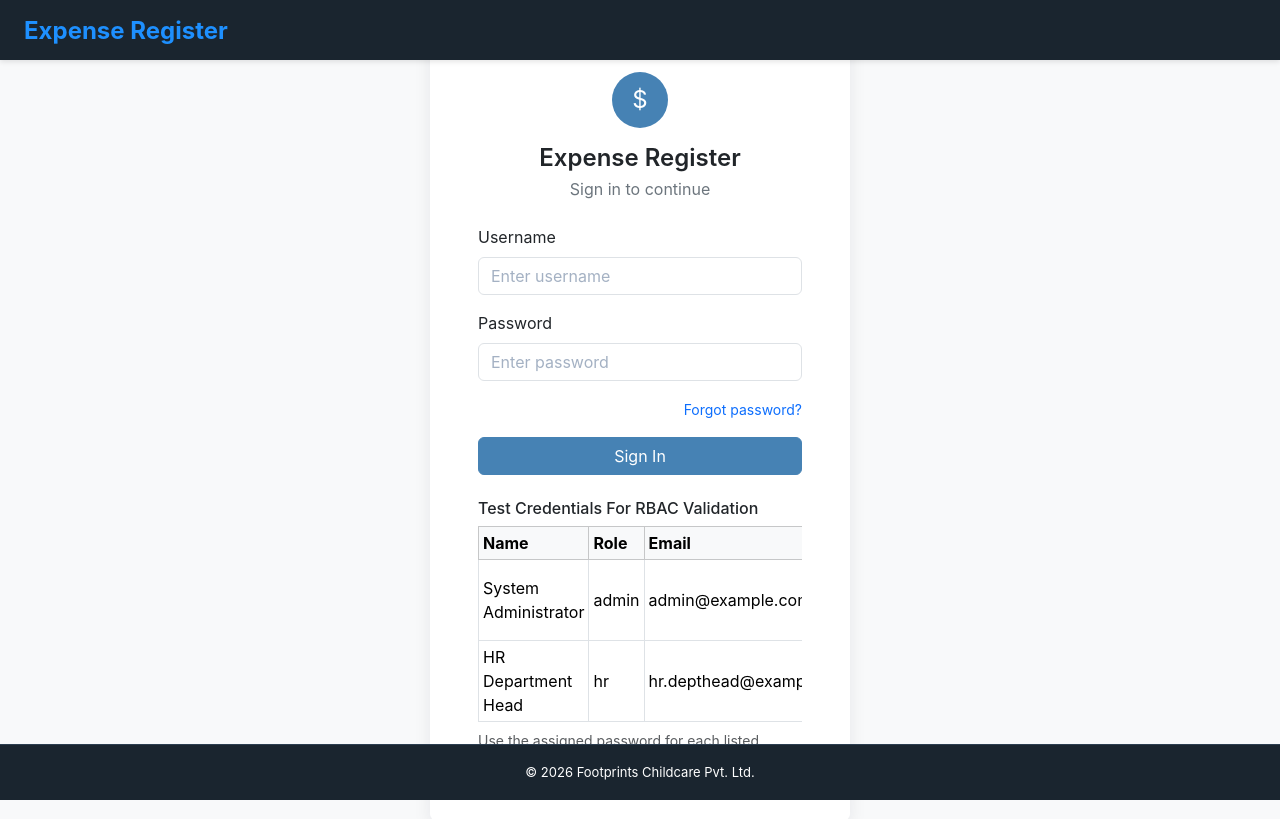
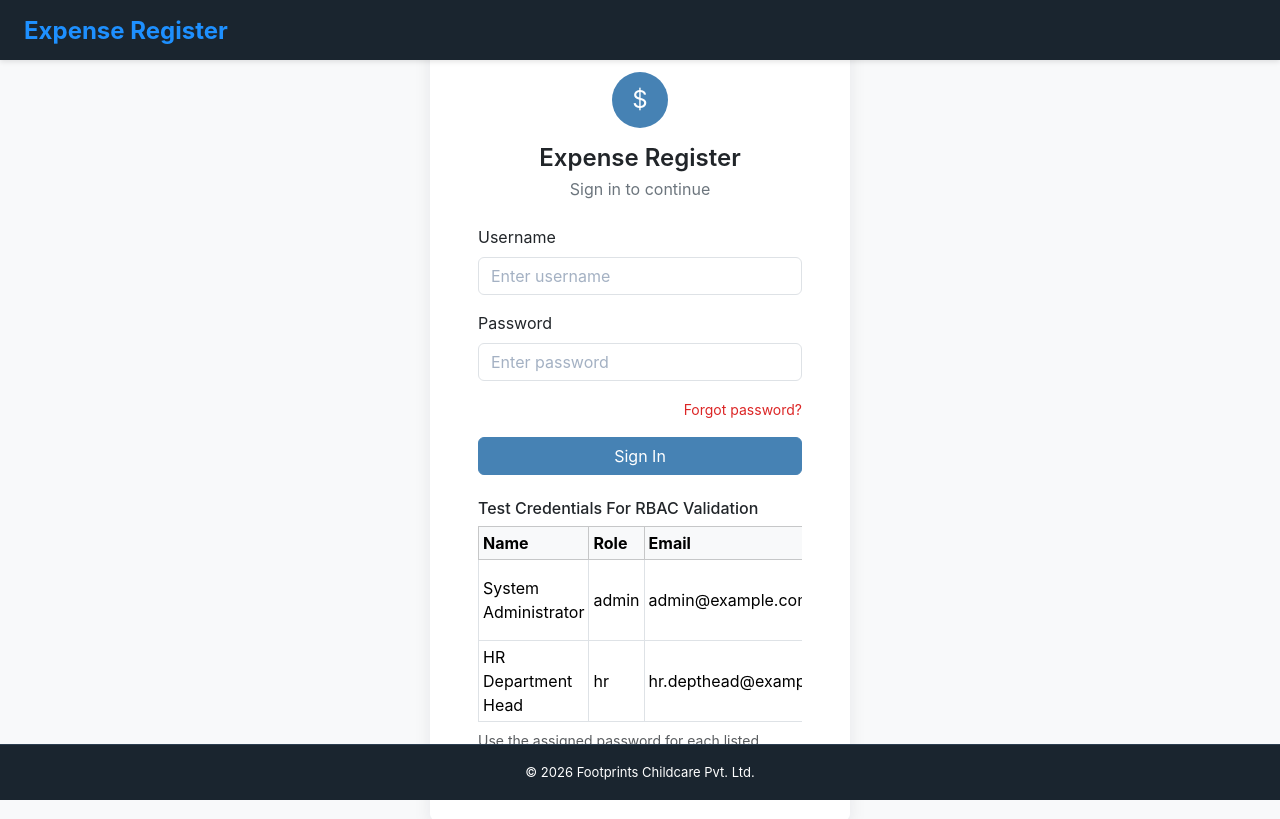
Before and after one commit to Tushargtech/expense_register, a PHP site: page /login in a window 1280 px wide. Shown: the top 819 px of the page. Run offline with PHP 8.4, Linux system fonts and the light colour scheme; data comes from the database, SQL or seed files in the repository; some libraries are stand-ins or nearby versions.

Commit message:
Add styles for forgot password link in login card

```diff
--- a/assets/css/app.css
+++ b/assets/css/app.css
@@ -26,6 +26,16 @@
 ::placeholder {
 	color: rgba(148, 163, 184, 0.85);
 	opacity: 1;
+}
+
+/* Forgot password link */
+.login-card .forgot-password-link {
+    color: #dc2626 !important;
+}
+
+.login-card .forgot-password-link:hover {
+    color: #b91c1c !important;
+    text-decoration: underline !important;
 }
 /* ===== End: login.css ===== */
 
```
